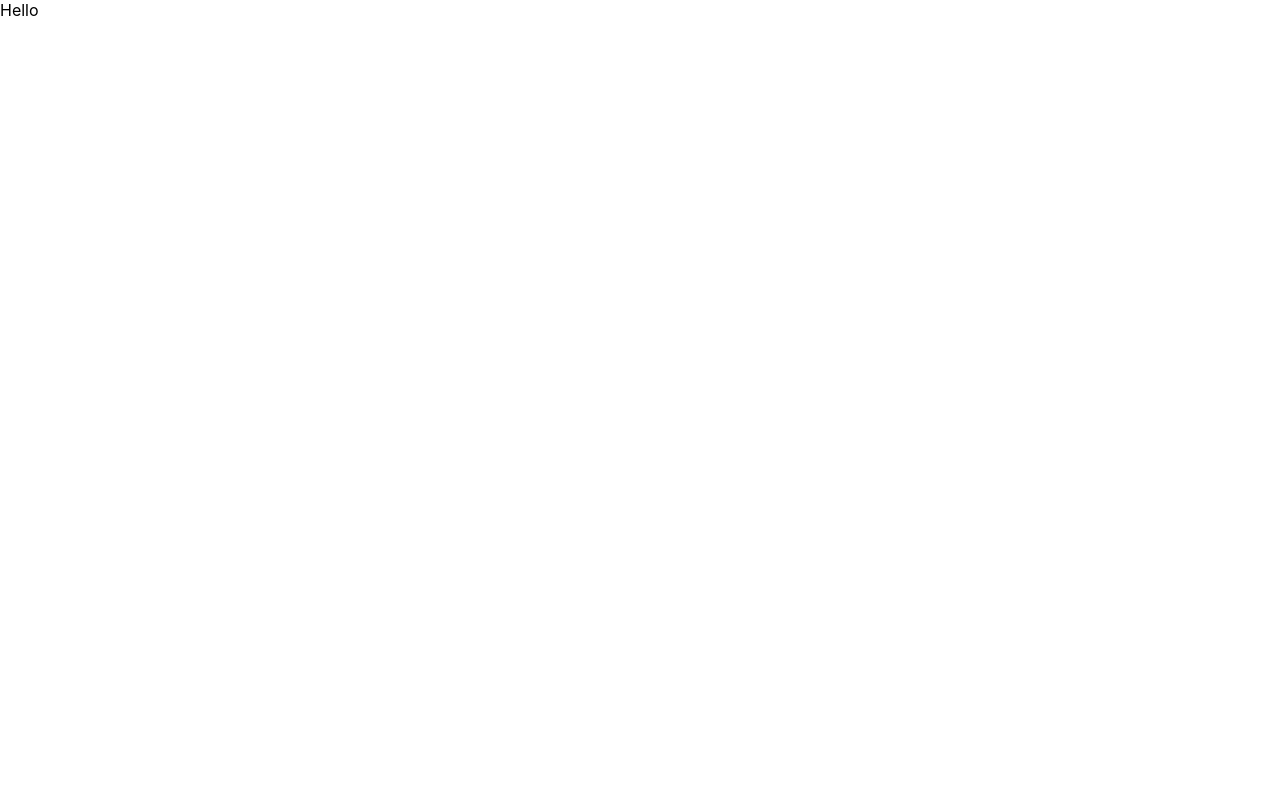
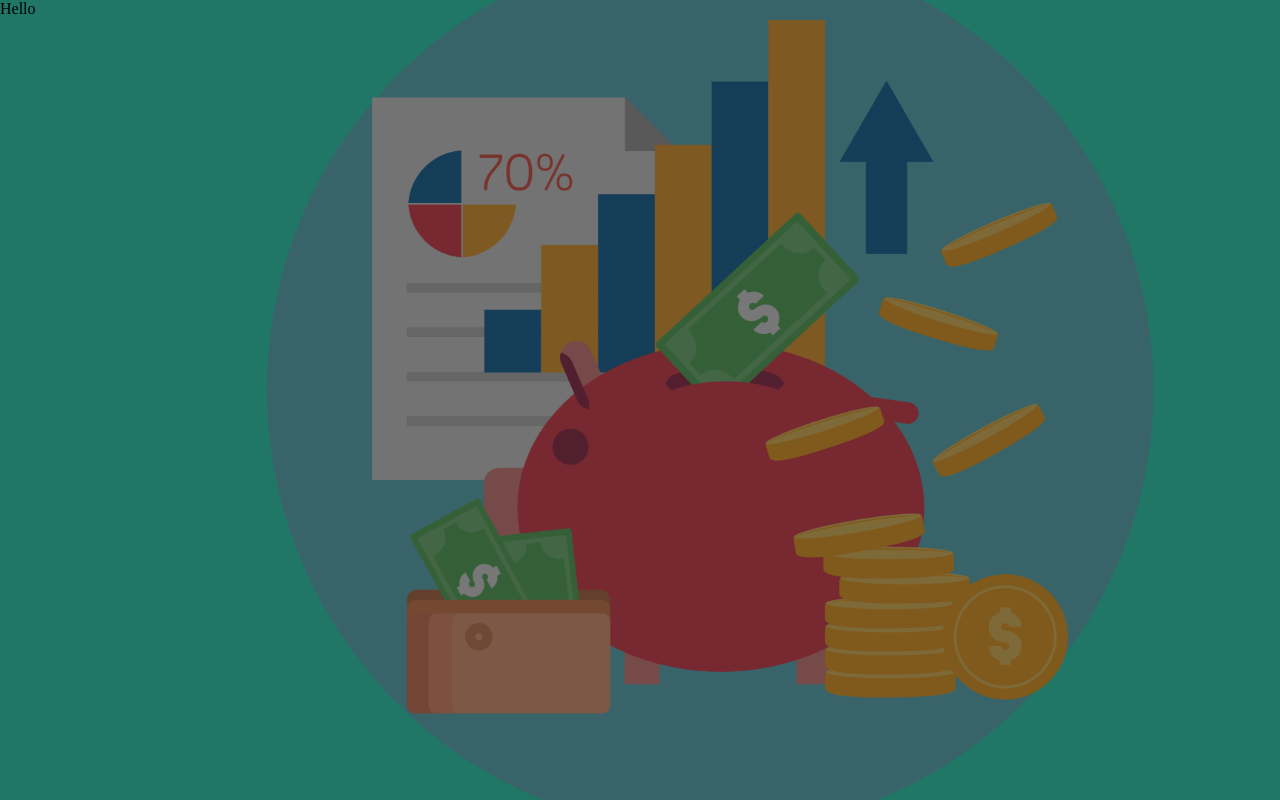
Before and after one commit to okaformark/Expensivly, a React (Create React App) app: page / in a window 1280 px wide. Built offline with nearby package versions, Linux system fonts and the light colour scheme.

Commit message:
added bg image

```diff
--- a/src/index.css
+++ b/src/index.css
@@ -1,13 +1,13 @@
+#root,
+body,
+html {
+	height: 100%;
+	margin: 0;
+	padding: 0;
+	box-sizing: border-box;
+}
 body {
-  margin: 0;
-  font-family: -apple-system, BlinkMacSystemFont, 'Segoe UI', 'Roboto', 'Oxygen',
-    'Ubuntu', 'Cantarell', 'Fira Sans', 'Droid Sans', 'Helvetica Neue',
-    sans-serif;
-  -webkit-font-smoothing: antialiased;
-  -moz-osx-font-smoothing: grayscale;
+	background: linear-gradient(rgba(0, 0, 0, 0.5), rgba(0, 0, 0, 0.5)),
+		url(./assets/money.png);
+	background-size: cover;
 }
-
-code {
-  font-family: source-code-pro, Menlo, Monaco, Consolas, 'Courier New',
-    monospace;
-}
```
Also changed, not shown: src/assets/money.png (added), src/components/Details/Details.jsx (added), 1 other file (tests, documents, lock files or other folders).
